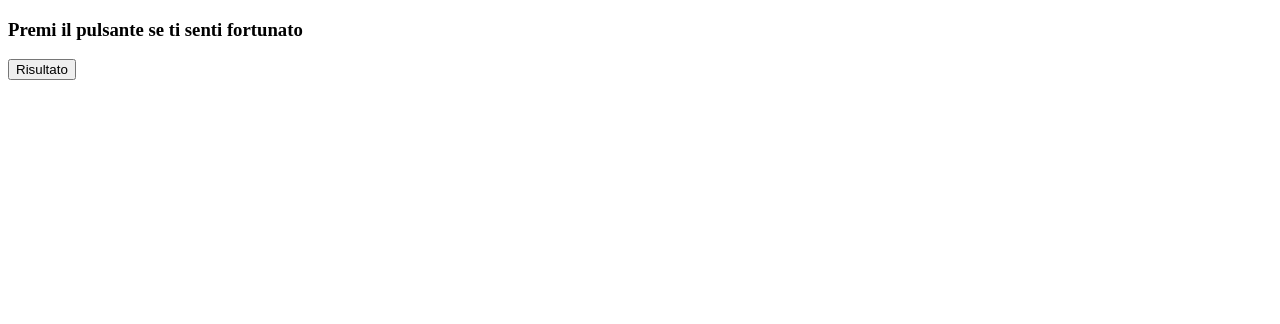
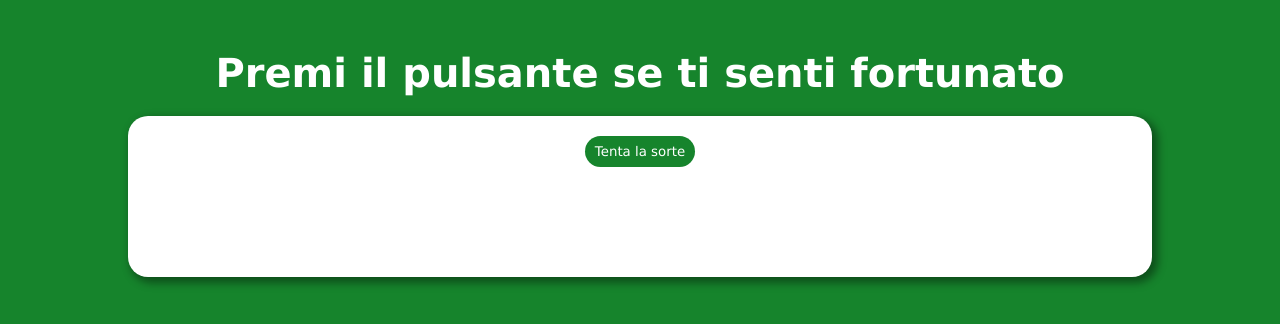
Before and after one commit to matteo-rossi90/js-mail-dadi, a plain HTML site: page gioco_dadi/index.html in a window 1280 px wide. Drawn offline with Linux system fonts and the light colour scheme.

Commit message:
feat: add css style sheet and style properties to web html page

```diff
--- /dev/null
+++ b/gioco_dadi/css/style.css
@@ -0,0 +1,92 @@
+/* regole generali */
+
+*{
+    padding:0;
+    margin:0;
+    box-sizing: border-box;
+    font-family: 'Lucida Sans', 'Lucida Sans Regular', 'Lucida Grande', 'Lucida Sans Unicode', Geneva, Verdana, sans-serif;
+}
+
+body{
+    background-color: rgb(22, 132, 44);
+}
+
+#container{
+    margin: 50px auto;
+    width: 80%;
+}
+
+#box,
+.container-box {
+    margin: 20px 0;
+    text-align: center;
+    padding: 20px 0;
+    border-radius: 20px;
+}
+
+#box{
+    background-color: white;
+    box-shadow: 4px 4px 8px 2px rgba(0, 0, 0, 0.4);
+}
+
+/* titolo principale */
+
+h2{
+    color: white;
+    text-align:center;
+    font-size: 40px;
+}
+
+/* regole per il bottone */
+
+button{
+    padding: 8px 10px;
+    color: white;
+    border: none;
+    cursor: pointer;
+}
+
+.result{
+    background-color:rgb(22, 132, 44);
+    border-radius: 20px;
+}
+
+.result:hover{
+    background-color: rgb(155, 238, 122);
+    color: black;
+}
+
+/* intestazioni messaggi che compaiono con js */
+h3{
+    margin: 10px 0;
+}
+
+#message-text{
+    font-size: 30px;
+    animation: effect 2s infinite;
+}
+
+/* animazione messaggio di comunicazione per il giocatore */
+
+@keyframes effect {
+
+    0% {
+        transform: rotate(0deg);
+    }
+
+    25% {
+        transform: rotate(5deg);
+    }
+
+    50% {
+        transform: rotate(0eg);
+    }
+
+    75% {
+        transform: rotate(-5deg);
+    }
+
+    100% {
+        transform: rotate(0deg);
+    }
+}
--- a/gioco_dadi/index.html
+++ b/gioco_dadi/index.html
@@ -3,19 +3,31 @@
 <head>
     <meta charset="UTF-8">
     <meta name="viewport" content="width=device-width, initial-scale=1.0">
+
+    <!-- link css -->
+     <link rel="stylesheet" href="css/style.css">
     <title>Chi vince?</title>
 </head>
 <body>
 
-    <!-- form per chiedere all'utente il numero -->
+    <div id="container">
 
-    <h3>Premi il pulsante se ti senti fortunato</h3>
-    <button class="result">Risultato</button>
+        <h2>Premi il pulsante se ti senti fortunato</h2>
+        <div id="box">
 
-    <div class="container-box">
-        <h3 id="message-player"></h3>
-        <h3 id="message-PC"></h3>
-        <h3 id="message-text"></h3>
+            <!-- Pulsante per chiedere all'utente il numero -->
+
+            <button class="result">Tenta la sorte</button>
+
+
+            <div class="container-box">
+                <h3 id="message-player"></h3>
+                <h3 id="message-PC"></h3>
+                <h3 id="message-text"></h3>
+            </div>
+
+        </div>
+
     </div>
 
     <!-- link js -->
--- a/gioco_dadi/js/main.js
+++ b/gioco_dadi/js/main.js
@@ -13,9 +13,9 @@ const contentPlayer = document.querySelector('#message-player');
 let message;
 
 //creare comando che consente al bottone di confrontare il numero
-//automatico generato dal pc con quello scelto dal giocatore
+//automatico generato dal pc con quello generato per il giocatore
 
-const resultButton = document.querySelector('.result');
+let resultButton = document.querySelector('.result');
 
 resultButton = addEventListener('click',
     function(){
```
